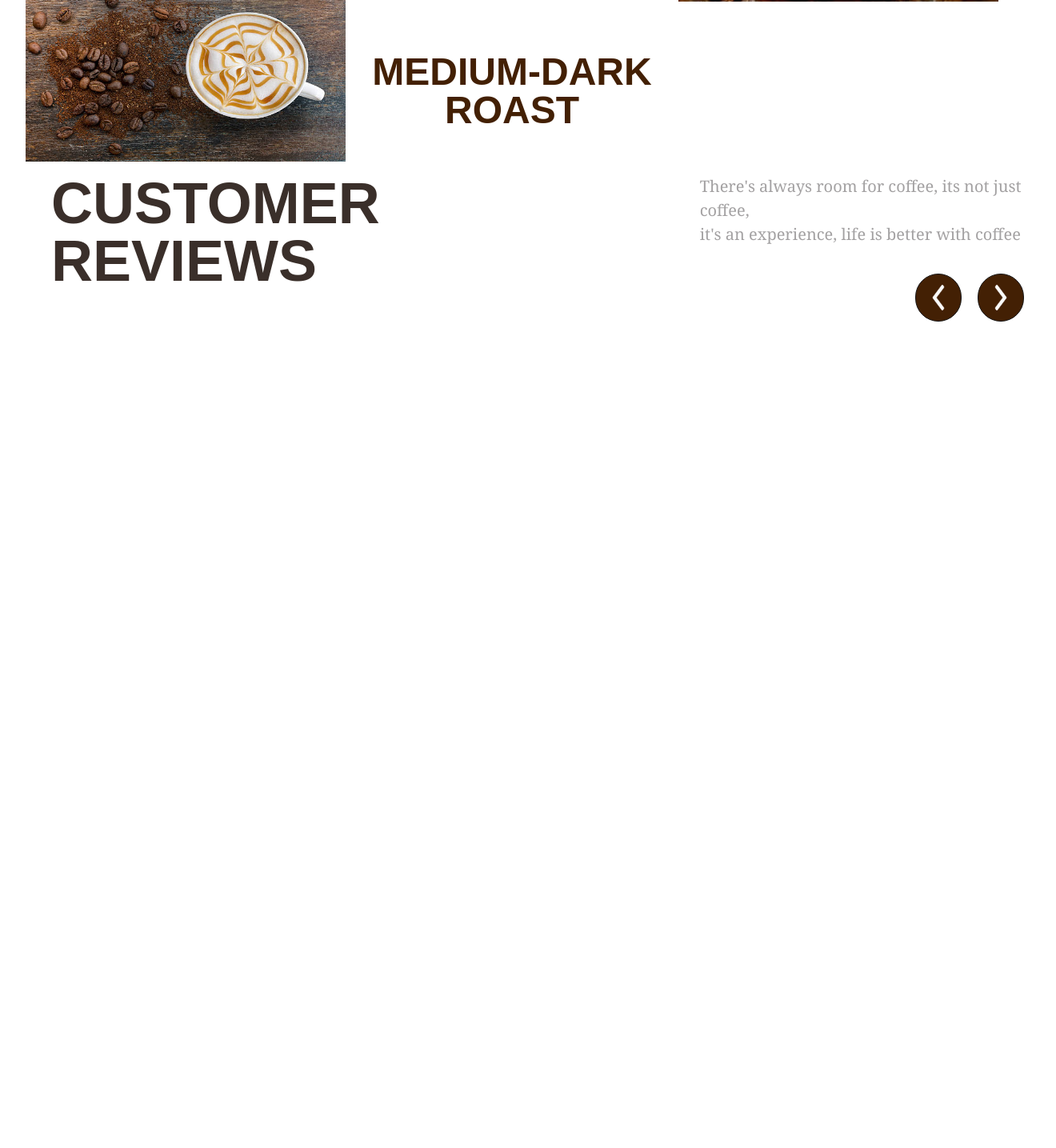
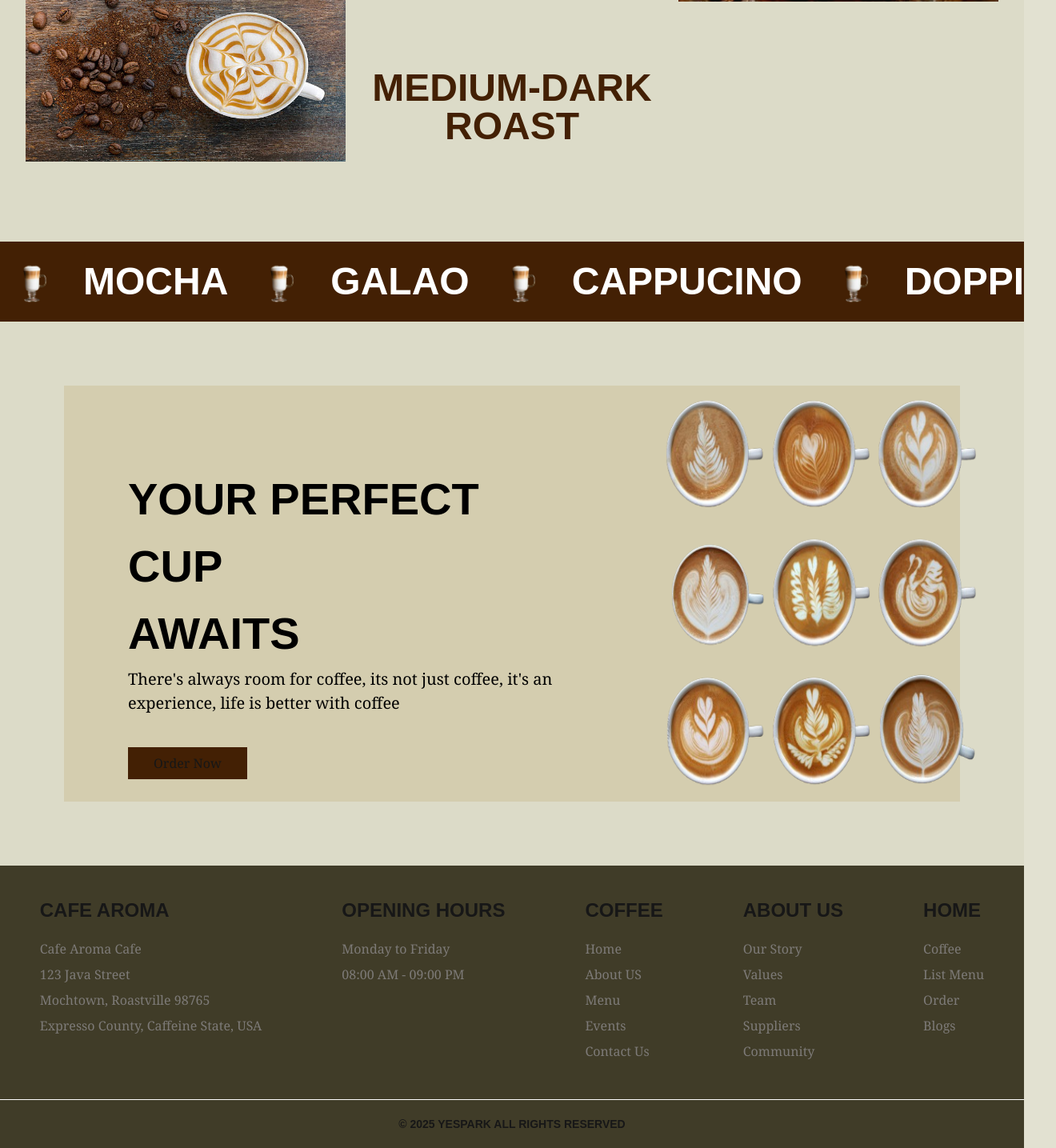
Before and after one commit to Lychuss/yes-park-cafe-frontend, a Next.js app: page /home in a window 1280 px wide. Shown: the part 2382-3817 px from the top of the page at 80% size, 1320 px wide, since content can reach past the window. Before the commit the page ends 2784 px from the top, so only its background shows below. Built offline with nearby package versions, Linux system fonts and the light colour scheme; a web font is replaced by a local one.

Commit message:
Finished the ui but not the carousel and the order

```diff
--- /dev/null
+++ b/app/(component)/Ads.tsx
@@ -0,0 +1,16 @@
+import Button from "./Button"
+
+export default function Ads(){
+    return <div className="flex bg-[#d2caabcc] gap-5">
+        <div className="mt-25 ml-20">
+            <h1 className="text-black text-[56px] font-bold font-sans">YOUR PERFECT CUP <br></br>AWAITS</h1>
+            <p className="text-black text-[20px] font-serif">There's always room for coffee, its not just coffee, it's an
+                <br></br>experience, life is better with coffee
+            </p>
+            <Button onClick={() => console.log("hello")} className="bg-yellow-950 font-serif px-8 py-2 mt-10" label="Order Now"/>
+        </div>
+        <div>
+            <img src="/images/collage.png" alt="collage" className="w-100 h-130 ml-25"></img>
+        </div>
+    </div>
+}
--- /dev/null
+++ b/app/(component)/Copyright.tsx
@@ -0,0 +1,5 @@
+export default function Copyright(){
+    return <div className="py-5 text-sm justify-center font-bold border-t border-white bg-[#1a1502cc] text-center items-center ">
+        <p>&copy; 2025 YESPARK ALL RIGHTS RESERVED</p>
+    </div>
+}
--- /dev/null
+++ b/app/(component)/Footer.tsx
@@ -0,0 +1,40 @@
+const pStyle = "mb-2 font-serif text-[#8c8a8bcc]";
+export default function Footer(){
+    return <div className="flex gap-25 bg-[#1a1502cc] p-10 justify-center">
+        <div>
+            <h1 className="text-2xl font-bold mb-5">CAFE AROMA</h1>
+            <p className={pStyle}>Cafe Aroma Cafe</p>
+            <p className={pStyle}>123 Java Street</p>
+            <p className={pStyle}>Mochtown, Roastville 98765</p>
+            <p className={pStyle}>Expresso County, Caffeine State, USA</p>
+        </div>
+        <div>
+            <h1 className="text-2xl font-bold mb-5">OPENING HOURS</h1>
+            <p className={pStyle}>Monday to Friday</p>
+            <p className={pStyle}>08:00 AM - 09:00 PM</p>
+        </div>
+        <div>
+            <h1 className="text-2xl font-bold mb-5">COFFEE</h1>
+            <p className={pStyle}>Home</p>
+            <p className={pStyle}>About US</p>
+            <p className={pStyle}>Menu</p>
+            <p className={pStyle}>Events</p>
+            <p className={pStyle}>Contact Us</p>
+        </div>
+        <div>
+            <h1 className="text-2xl font-bold mb-5">ABOUT US</h1>
+            <p className={pStyle}>Our Story</p>
+            <p className={pStyle}>Values</p>
+            <p className={pStyle}>Team</p>
+            <p className={pStyle}>Suppliers</p>
+            <p className={pStyle}>Community</p>
+        </div>
+        <div>
+            <h1 className="text-2xl font-bold mb-5">HOME</h1>
+            <p className={pStyle}>Coffee</p>
+            <p className={pStyle}>List Menu</p>
+            <p className={pStyle}>Order</p>
+            <p className={pStyle}>Blogs</p>
+        </div>
+    </div>
+}
--- a/app/(component)/Roast.tsx
+++ b/app/(component)/Roast.tsx
@@ -10,7 +10,7 @@ export default function Roast(){
                 <h1 className="mb-40">LIGHT ROAST</h1>
                 <h1 className="mb-40">MEDIUM ROAST</h1>
                 <h1 className="mb-40">DARK ROAST</h1>
-                <h1 className="mb-40">MEDIUM-DARK
+                <h1>MEDIUM-DARK
                     <br></br>ROAST</h1>
             </div>
             <div>
--- a/app/globals.css
+++ b/app/globals.css
@@ -19,8 +19,17 @@
   }
 }
 
-body {
-  background: var(--background);
+body, html {
+  background: #dbdac6cc;
   color: var(--foreground);
   font-family: Arial, Helvetica, sans-serif;
+
+  overflow-y: auto; /* allow scrolling only if needed */
+  scrollbar-width: none; /* Firefox */
 }
+
+body::-webkit-scrollbar,
+html::-webkit-scrollbar {
+  width: 0;  /* hide scrollbar in Chrome, Safari, Edge */
+  background: transparent;
+}
--- a/app/home/page.tsx
+++ b/app/home/page.tsx
@@ -2,10 +2,12 @@
 
 import { useEffect, useState } from "react";
 import { useRouter } from "next/navigation";
-import { motion } from "framer-motion";
 import Search from "../(component)/Search";
 import Galao from "../(component)/Galao";
 import Roast from "../(component)/Roast";
+import Ads from "../(component)/Ads";
+import Footer from "../(component)/Footer";
+import Copyright from "../(component)/Copyright";
 
 type Products = {
     name: string;
@@ -14,6 +16,13 @@ type Products = {
 	volume: number;
 	price: number
 };
+
+const images = [
+  "/images/left-f-image.jpg",
+  "/images/galao-icon.png",
+  "/images/left-f-image.jpg",
+  "/images/galao-icon.png",
+];
 
 const products: Products[] = [
     { name: "Galao", image: "/images/galao-icon.png", rating: 4.5, volume: 160, price: 25.3 },
@@ -25,13 +34,44 @@ const products: Products[] = [
 
 
 export default function Home(){
-     const [index, setIndex] = useState(0);
+    const [index, setIndex] = useState(0);
+    const [leftIndex, setLeftIndex] = useState(0);
+    const [rightIndex, setRightIndex] = useState(1);
+
+    const handleNextSlide = () => {
+        setLeftIndex((prevLeft) => {
+        const newLeft =
+            rightIndex === images.length - 1 ? 0 : rightIndex;
+
+        const nextRight =
+            newLeft === images.length - 1 ? 0 : newLeft + 1;
+
+        setRightIndex(nextRight);
+
+        return newLeft;
+        });
+    };
+
+    const handlePrevSlide = () => {
+        setRightIndex((prevRight) => {
+        const newRight =
+            leftIndex === 0 ? images.length - 1 : leftIndex - 1;
+
+        const nextLeft =
+            newRight === 0 ? images.length - 1 : newRight - 1;
+
+        setLeftIndex(nextLeft);
+
+        return newRight;
+        });
+    };
 
 
-  const getItem = (offset: number) => {
-    const i = (index + offset + products.length) % products.length;
-    return products[i];
-  };
+
+    const getItem = (offset: number) => {
+        const i = (index + offset + products.length) % products.length;
+        return products[i];
+    };
 
 
     const visible = [
@@ -41,7 +81,6 @@ export default function Home(){
         getItem(2),  // small right
     ];
 
-
     const next = () => setIndex((prev) => (prev + 1) % products.length);
 
 
@@ -49,7 +88,7 @@ export default function Home(){
         setIndex((prev) => (prev - 1 + products.length) % products.length);
 
     return <>
-        <section className="relative w-full h-[350px] bg-[#f5f0ea] flex flex-col items-center justify-center px-12">
+        <section className="relative w-full h-[350px] bg-[#dbdac6cc] flex flex-col items-center justify-center px-12">
 
         <img
             src="/images/left-image.jpg"
@@ -99,11 +138,9 @@ export default function Home(){
         </section>
         <section className="w-full flex flex-col items-center gap-6 mt-30">
             <div className="w-full flex flex-col items-center gap-6">
-                {/* Carousel Row */}
                 <div className="flex items-center justify-center gap-4 h-[320px]">
                     {visible.map((item, i) => {
-                    // Determine size
-                    const isCenter = i === 1 || i === 2; // 2 center big
+                    const isCenter = i === 1 || i === 2;
                     const sizeClass = isCenter ? "w-78 h-90" : "w-68 h-80";
 
                     return (
@@ -139,23 +176,13 @@ export default function Home(){
             </p>
             <Roast />
         </section>
-        <section className="ml-16">
-            <div className="flex absolute top-650">
-                <h1 className="text-[#3a2f2a] font-bold text-7xl">CUSTOMER<br></br>REVIEWS</h1>
-                <p className="text-[#8c8a8bcc] ml-100 mb-0 text-[20px] font-serif">There's always room for coffee, its not just coffee,
-                    <br></br>it's an experience, life is better with coffee
-                </p>
-            </div>
-            <div className="ml-3 mt-5 flex ml-270">
-                <div className="bg-yellow-950 border rounded-full w-15 h-15 justify-items-center
-                    content-center" onClick={next}>
-                    <img src="images/right-arrow.png" onClick={next} alt="right-arrow" className="w-6 h-8 rotate-180"></img>
-                </div>
-                <div className="bg-yellow-950 ml-5 border rounded-full w-15 h-15 justify-items-center
-                    content-center" onClick={prev}>
-                    <img src="images/right-arrow.png" onClick={prev} alt="right-arrow" className="w-6 h-8"></img>
-                </div>
-            </div>
+        <Galao />
+        <section className="p-20">
+            <Ads />
+        </section>
+        <section>
+            <Footer />
+            <Copyright />
         </section>
     </>
 }
```
Also changed, not shown: public/images/collage.png (added), 1 other file (tests, documents, lock files or other folders).
